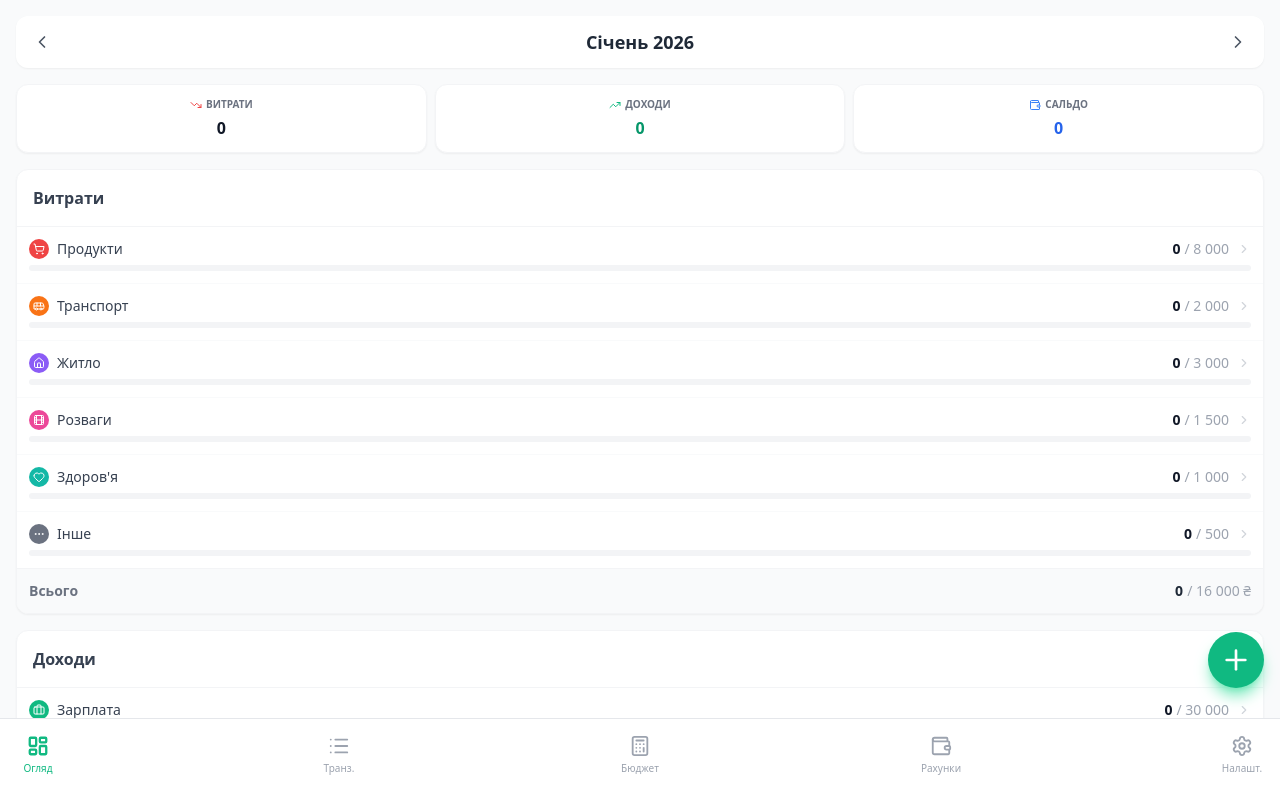
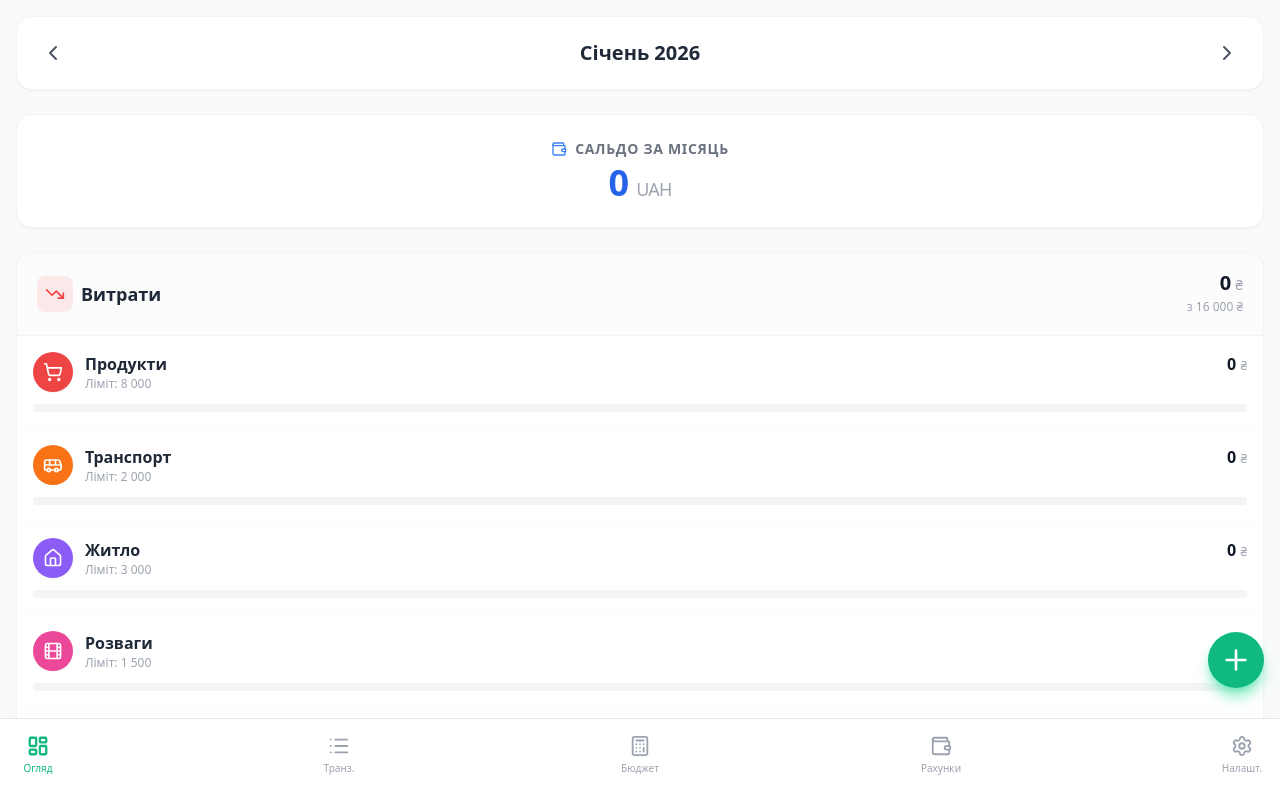
Before and after one commit to julfyzzz-ops/budget-vs-actual, a React (Vite) app: page / in a window 1280 px wide. Built offline with nearby package versions, Linux system fonts and the light colour scheme.

Commit message:
feat: Improve transaction modal and overview tab
Refactor the transaction modal to use filtered accounts and improve UI elements. Enhance the overview tab with updated styling and clearer category breakdowns.

```diff
--- a/components/AddTransactionModal.tsx
+++ b/components/AddTransactionModal.tsx
@@ -1,5 +1,5 @@
 
-import React, { useState, useEffect, useCallback } from 'react';
+import React, { useState, useEffect, useMemo } from 'react';
 import { Account, Category, Currency, Transaction, TransactionType } from '../types';
 import { Button } from './ui/Button';
 import { X, ArrowRightLeft, AlertCircle, RefreshCw } from 'lucide-react';
@@ -22,7 +22,7 @@ export const AddTransactionModal: React.FC<AddTransactionModalProps> = ({
   const [amount, setAmount] = useState('');
   const [toAmount, setToAmount] = useState(''); // New state for destination amount
   const [date, setDate] = useState(new Date().toISOString().split('T')[0]);
-  const [accountId, setAccountId] = useState(accounts[0]?.id || '');
+  const [accountId, setAccountId] = useState('');
   const [toAccountId, setToAccountId] = useState('');
   const [categoryId, setCategoryId] = useState('');
   const [currency, setCurrency] = useState<Currency>(Currency.UAH);
@@ -31,6 +31,11 @@ export const AddTransactionModal: React.FC<AddTransactionModalProps> = ({
 
   // Validation State
   const [validationError, setValidationError] = useState<string | null>(null);
+
+  // Filter accounts: show only visible ones, OR the ones currently used in the transaction being edited
+  const visibleAccounts = useMemo(() => {
+    return accounts.filter(a => !a.isHidden || (initialData && (a.id === initialData.accountId || (initialData.type === TransactionType.TRANSFER && a.id === initialData.toAccountId))));
+  }, [accounts, initialData]);
 
   // Initialize form with data
   useEffect(() => {
@@ -60,9 +65,11 @@ export const AddTransactionModal: React.FC<AddTransactionModalProps> = ({
             setToAmount('');
             setDate(new Date().toISOString().split('T')[0]);
 
-            // Set default account and currency/rate
-            const defaultAcc = accounts[0];
+            // Set default account (from visible only)
+            const activeAccounts = accounts.filter(a => !a.isHidden);
+            const defaultAcc = activeAccounts[0] || accounts[0];
             setAccountId(defaultAcc?.id || '');
+
             const defaultCurrency = defaultAcc?.currency || Currency.UAH;
             setCurrency(defaultCurrency);
 
@@ -74,11 +81,15 @@ export const AddTransactionModal: React.FC<AddTransactionModalProps> = ({
             }
 
             setToAccountId('');
-            setCategoryId('');
+
+            // Set default category for Expense (default type)
+            const defaultCat = categories.find(c => c.type === TransactionType.EXPENSE);
+            setCategoryId(defaultCat?.id || '');
+
             setNote('');
         }
     }
-  }, [isOpen, initialData, accounts, rates]);
+  }, [isOpen, initialData, accounts, rates, categories]);
 
   const sourceAccount = accounts.find(a => a.id === accountId);
   const targetAccount = accounts.find(a => a.id === toAccountId);
@@ -175,6 +186,17 @@ export const AddTransactionModal: React.FC<AddTransactionModalProps> = ({
       }
   };
 
+  const handleTypeChange = (newType: TransactionType) => {
+      setType(newType);
+
+      // Auto-select first category for the new type
+      if (newType !== TransactionType.TRANSFER) {
+          const firstCat = categories.find(c => c.type === newType);
+          setCategoryId(firstCat?.id || '');
+      } else {
+          setCategoryId('');
+      }
+  };
 
   const handleSubmit = (e: React.FormEvent) => {
     e.preventDefault();
@@ -292,21 +314,21 @@ export const AddTransactionModal: React.FC<AddTransactionModalProps> = ({
             <button
                 type="button"
                 className={`flex-1 py-2 text-sm font-medium rounded-md transition-all ${type === TransactionType.EXPENSE ? 'bg-white shadow text-red-500' : 'text-gray-500 hover:text-gray-700'}`}
-                onClick={() => setType(TransactionType.EXPENSE)}
+                onClick={() => handleTypeChange(TransactionType.EXPENSE)}
             >
                 Витрата
             </button>
             <button
                 type="button"
                 className={`flex-1 py-2 text-sm font-medium rounded-md transition-all ${type === TransactionType.INCOME ? 'bg-white shadow text-emerald-500' : 'text-gray-500 hover:text-gray-700'}`}
-                onClick={() => setType(TransactionType.INCOME)}
+                onClick={() => handleTypeChange(TransactionType.INCOME)}
             >
                 Дохід
             </button>
             <button
                 type="button"
                 className={`flex-1 py-2 text-sm font-medium rounded-md transition-all ${type === TransactionType.TRANSFER ? 'bg-white shadow text-blue-500' : 'text-gray-500 hover:text-gray-700'}`}
-                onClick={() => setType(TransactionType.TRANSFER)}
+                onClick={() => handleTypeChange(TransactionType.TRANSFER)}
             >
                 Трансфер
             </button>
@@ -324,7 +346,7 @@ export const AddTransactionModal: React.FC<AddTransactionModalProps> = ({
                             onChange={(e) => handleAccountChange(e.target.value)}
                             className="w-full p-3 bg-gray-50 rounded-xl border-none focus:ring-2 focus:ring-primary text-sm"
                         >
-                            {accounts.map(a => (
+                            {visibleAccounts.map(a => (
                                 <option key={a.id} value={a.id}>{a.name} ({a.currency})</option>
                             ))}
                         </select>
@@ -340,7 +362,7 @@ export const AddTransactionModal: React.FC<AddTransactionModalProps> = ({
                             className="w-full p-3 bg-gray-50 rounded-xl border-none focus:ring-2 focus:ring-primary text-sm"
                         >
                             <option value="">Оберіть...</option>
-                            {accounts.filter(a => a.id !== accountId).map(a => (
+                            {visibleAccounts.filter(a => a.id !== accountId).map(a => (
                                 <option key={a.id} value={a.id}>{a.name} ({a.currency})</option>
                             ))}
                         </select>
@@ -354,7 +376,7 @@ export const AddTransactionModal: React.FC<AddTransactionModalProps> = ({
                         onChange={(e) => handleAccountChange(e.target.value)}
                         className="w-full p-3 bg-gray-50 rounded-xl border-none focus:ring-2 focus:ring-primary"
                     >
-                        {accounts.map(a => (
+                        {visibleAccounts.map(a => (
                             <option key={a.id} value={a.id}>{a.name} ({a.currency})</option>
                         ))}
                     </select>
--- a/components/OverviewTab.tsx
+++ b/components/OverviewTab.tsx
@@ -1,7 +1,7 @@
 
 import React, { useMemo, useState } from 'react';
 import { Transaction, Category, TransactionType } from '../types';
-import { ChevronLeft, ChevronRight, TrendingDown, TrendingUp, ChevronRight as ChevronRightIcon, Wallet } from 'lucide-react';
+import { ChevronLeft, ChevronRight, TrendingDown, TrendingUp, Wallet } from 'lucide-react';
 import { CategoryIcon } from './CategoryIcon';
 
 interface OverviewTabProps {
@@ -100,12 +100,39 @@ export const OverviewTab: React.FC<OverviewTabProps> = ({ transactions, categori
 
   const balance = stats.income - stats.expense;
 
-  const renderCategoryList = (title: string, data: typeof stats.expenseData, totalActual: number, totalBudget: number) => {
+  const renderCategoryList = (
+      title: string,
+      data: typeof stats.expenseData,
+      totalActual: number,
+      totalBudget: number,
+      HeaderIcon: React.ElementType,
+      headerColorClass: string
+  ) => {
       return (
-        <div className="bg-white rounded-xl shadow-sm border border-gray-100 overflow-hidden mb-4">
-            <div className="p-4 border-b border-gray-100 flex justify-between items-center">
-              <h3 className="font-semibold text-gray-700">{title}</h3>
+        <div className="bg-white rounded-2xl shadow-sm border border-gray-100 overflow-hidden mb-6 animate-fade-in">
+            {/* Optimized Header: Title Left, Totals Right */}
+            <div className="p-5 border-b border-gray-100 flex justify-between items-center bg-gray-50/50">
+               <div className="flex items-center gap-2">
+                    <div className={`p-2 rounded-lg ${headerColorClass} bg-opacity-10`}>
+                        <HeaderIcon size={20} className={headerColorClass.replace('bg-', 'text-')} />
+                    </div>
+                    <div>
+                        <h3 className="font-bold text-gray-800 text-lg">{title}</h3>
+                    </div>
+               </div>
+               <div className="text-right">
+                    <div className="text-xl font-extrabold text-gray-900 leading-none">
+                        {totalActual.toLocaleString('uk-UA', { maximumFractionDigits: 0 })}
+                        <span className="text-sm text-gray-400 font-medium ml-1">₴</span>
+                    </div>
+                    {totalBudget > 0 && (
+                        <div className="text-xs text-gray-400 font-medium mt-1">
+                            з {totalBudget.toLocaleString('uk-UA', { maximumFractionDigits: 0 })} ₴
+                        </div>
+                    )}
+               </div>
             </div>
+
             <div className="divide-y divide-gray-50">
                 {data.map((item) => {
                     const percent = item.budget > 0 ? (item.value / item.budget) * 100 : 0;
@@ -113,29 +140,43 @@ export const OverviewTab: React.FC<OverviewTabProps> = ({ transactions, categori
                     return (
                         <div
                           key={item.id}
-                          className="p-3 hover:bg-gray-50 cursor-pointer transition-colors active:bg-gray-100"
+                          className="p-4 hover:bg-gray-50 cursor-pointer transition-colors active:bg-gray-100"
                           onClick={() => onCategoryClick(item.id, currentDate)}
                         >
-                            <div className="flex justify-between text-sm mb-1.5">
-                                <div className="flex items-center gap-2">
-                                    <div className="w-5 h-5 rounded-full flex items-center justify-center text-white" style={{ backgroundColor: item.color }}>
-                                       <CategoryIcon iconName={item.icon} size={12} />
+                            <div className="flex items-start justify-between mb-3">
+                                {/* Icon & Name */}
+                                <div className="flex items-center gap-3">
+                                    <div
+                                        className="w-10 h-10 rounded-full flex items-center justify-center text-white shadow-sm shrink-0"
+                                        style={{ backgroundColor: item.color }}
+                                    >
+                                       <CategoryIcon iconName={item.icon} size={20} />
                                     </div>
-                                    <span className="text-gray-700 font-medium">{item.name}</span>
+                                    <div>
+                                        <div className="font-bold text-gray-800 text-base">{item.name}</div>
+                                        {item.budget > 0 && (
+                                            <div className="text-xs text-gray-400 font-medium">
+                                                Ліміт: {item.budget.toLocaleString('uk-UA', { maximumFractionDigits: 0 })}
+                                            </div>
+                                        )}
+                                    </div>
                                 </div>
-                                <div className="flex items-center gap-2">
-                                  <span className="text-gray-900 font-semibold text-xs sm:text-sm">
-                                      {item.value.toLocaleString('uk-UA', { maximumFractionDigits: 0 })}
-                                      <span className="text-gray-400 font-normal ml-1">
-                                          / {item.budget.toLocaleString('uk-UA', { maximumFractionDigits: 0 })}
-                                      </span>
-                                  </span>
-                                  <ChevronRightIcon size={14} className="text-gray-300" />
+
+                                {/* Amount */}
+                                <div className="text-right">
+                                    <div className="font-bold text-gray-900 text-base">
+                                        {item.value.toLocaleString('uk-UA', { maximumFractionDigits: 0 })} <span className="text-xs font-normal text-gray-400">₴</span>
+                                    </div>
+                                    <div className="text-xs font-bold text-gray-300 mt-0.5">
+                                        {percent > 0 ? `${Math.round(percent)}%` : ''}
+                                    </div>
                                 </div>
                             </div>
-                            <div className="h-1.5 w-full bg-gray-100 rounded-full overflow-hidden">
+
+                            {/* Progress Bar - Thicker and clearer */}
+                            <div className="h-2 w-full bg-gray-100 rounded-full overflow-hidden">
                                 <div
-                                    className="h-full rounded-full opacity-80"
+                                    className="h-full rounded-full transition-all duration-500"
                                     style={{
                                         width: `${Math.min(percent, 100)}%`,
                                         backgroundColor: item.color
@@ -145,71 +186,60 @@ export const OverviewTab: React.FC<OverviewTabProps> = ({ transactions, categori
                         </div>
                     );
                 })}
+                 {data.length === 0 && (
+                    <div className="p-6 text-center text-gray-400 text-sm italic">
+                        Категорії відсутні
+                    </div>
+                )}
             </div>
-            {/* Footer Total */}
-            <div className="bg-gray-50 p-3 flex justify-between items-center text-sm border-t border-gray-100">
-                <span className="font-bold text-gray-500">Всього</span>
-                <span className="font-bold text-gray-800">
-                     {totalActual.toLocaleString('uk-UA', { maximumFractionDigits: 0 })}
-                     <span className="text-gray-400 font-normal ml-1">
-                        / {totalBudget.toLocaleString('uk-UA', { maximumFractionDigits: 0 })} ₴
-                     </span>
-                </span>
-            </div>
+            {/* Footer Removed as requested */}
         </div>
       );
   };
 
   return (
-    <div className="pb-32 pt-4 px-4 space-y-4 h-full overflow-y-auto no-scrollbar">
-      {/* Date Control */}
-      <div className="flex items-center justify-between bg-white p-2 rounded-xl shadow-sm">
-        <button onClick={prevMonth} className="p-2 hover:bg-gray-100 rounded-full text-gray-600">
-          <ChevronLeft size={20} />
+    <div className="pb-32 pt-4 px-4 h-full overflow-y-auto no-scrollbar bg-gray-50">
+
+      {/* Date Control - Larger */}
+      <div className="flex items-center justify-between bg-white p-4 rounded-2xl shadow-sm mb-6 border border-gray-100">
+        <button onClick={prevMonth} className="p-2 hover:bg-gray-100 rounded-full text-gray-600 transition-colors">
+          <ChevronLeft size={24} />
         </button>
-        <h2 className="text-lg font-bold text-gray-800 capitalize">{periodLabel}</h2>
-        <button onClick={nextMonth} className="p-2 hover:bg-gray-100 rounded-full text-gray-600">
-          <ChevronRight size={20} />
+        <h2 className="text-xl font-bold text-gray-800 capitalize">{periodLabel}</h2>
+        <button onClick={nextMonth} className="p-2 hover:bg-gray-100 rounded-full text-gray-600 transition-colors">
+          <ChevronRight size={24} />
         </button>
       </div>
 
-      {/* Summary Cards */}
-      <div className="grid grid-cols-3 gap-2">
-        {/* Expenses */}
-        <div className="bg-white p-3 rounded-xl shadow-sm border border-gray-100 flex flex-col items-center justify-center text-center">
-           <span className="text-[10px] text-gray-500 uppercase font-bold mb-1 flex items-center gap-1">
-             <TrendingDown size={12} className="text-red-500" /> Витрати
-           </span>
-           <span className="text-sm sm:text-base font-bold text-gray-900 break-all">
-             {stats.expense.toLocaleString('uk-UA', { maximumFractionDigits: 0 })}
-           </span>
-        </div>
-
-        {/* Income */}
-        <div className="bg-white p-3 rounded-xl shadow-sm border border-gray-100 flex flex-col items-center justify-center text-center">
-           <span className="text-[10px] text-gray-500 uppercase font-bold mb-1 flex items-center gap-1">
-             <TrendingUp size={12} className="text-emerald-500" /> Доходи
-           </span>
-           <span className="text-sm sm:text-base font-bold text-emerald-600 break-all">
-             {stats.income.toLocaleString('uk-UA', { maximumFractionDigits: 0 })}
-           </span>
-        </div>
-
-        {/* Net / Balance */}
-        <div className="bg-white p-3 rounded-xl shadow-sm border border-gray-100 flex flex-col items-center justify-center text-center">
-           <span className="text-[10px] text-gray-500 uppercase font-bold mb-1 flex items-center gap-1">
-             <Wallet size={12} className="text-blue-500" /> Сальдо
-           </span>
-           <span className={`text-sm sm:text-base font-bold break-all ${balance >= 0 ? 'text-blue-600' : 'text-red-500'}`}>
+      {/* Main Balance Hero Card */}
+      <div className="bg-white rounded-2xl p-6 shadow-sm border border-gray-100 mb-6 text-center">
+          <div className="text-sm text-gray-500 font-semibold uppercase tracking-wider mb-1 flex items-center justify-center gap-2">
+             <Wallet size={16} className="text-blue-500" /> Сальдо за місяць
+          </div>
+          <div className={`text-4xl font-black tracking-tight ${balance >= 0 ? 'text-blue-600' : 'text-red-500'}`}>
              {balance > 0 ? '+' : ''}{balance.toLocaleString('uk-UA', { maximumFractionDigits: 0 })}
-           </span>
-        </div>
+             <span className="text-lg text-gray-400 font-medium ml-2">UAH</span>
+          </div>
       </div>
 
       {/* Lists */}
-      {renderCategoryList('Витрати', stats.expenseData, stats.expense, stats.totalBudgetExpense)}
+      {renderCategoryList(
+          'Витрати',
+          stats.expenseData,
+          stats.expense,
+          stats.totalBudgetExpense,
+          TrendingDown,
+          'bg-red-500' // class for icon styling
+      )}
 
-      {renderCategoryList('Доходи', stats.incomeData, stats.income, stats.totalBudgetIncome)}
+      {renderCategoryList(
+          'Доходи',
+          stats.incomeData,
+          stats.income,
+          stats.totalBudgetIncome,
+          TrendingUp,
+          'bg-emerald-500' // class for icon styling
+      )}
 
     </div>
   );
```
